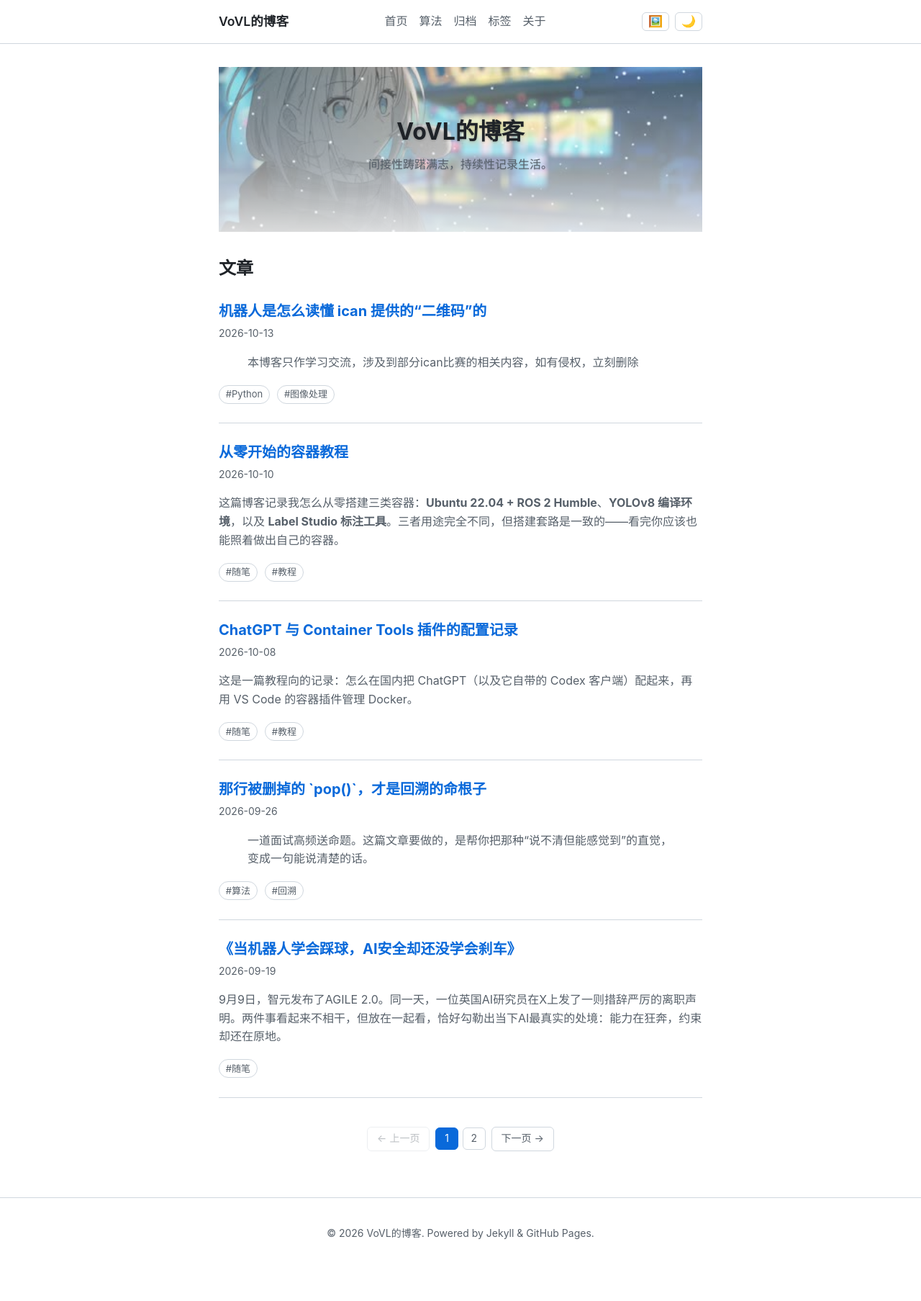
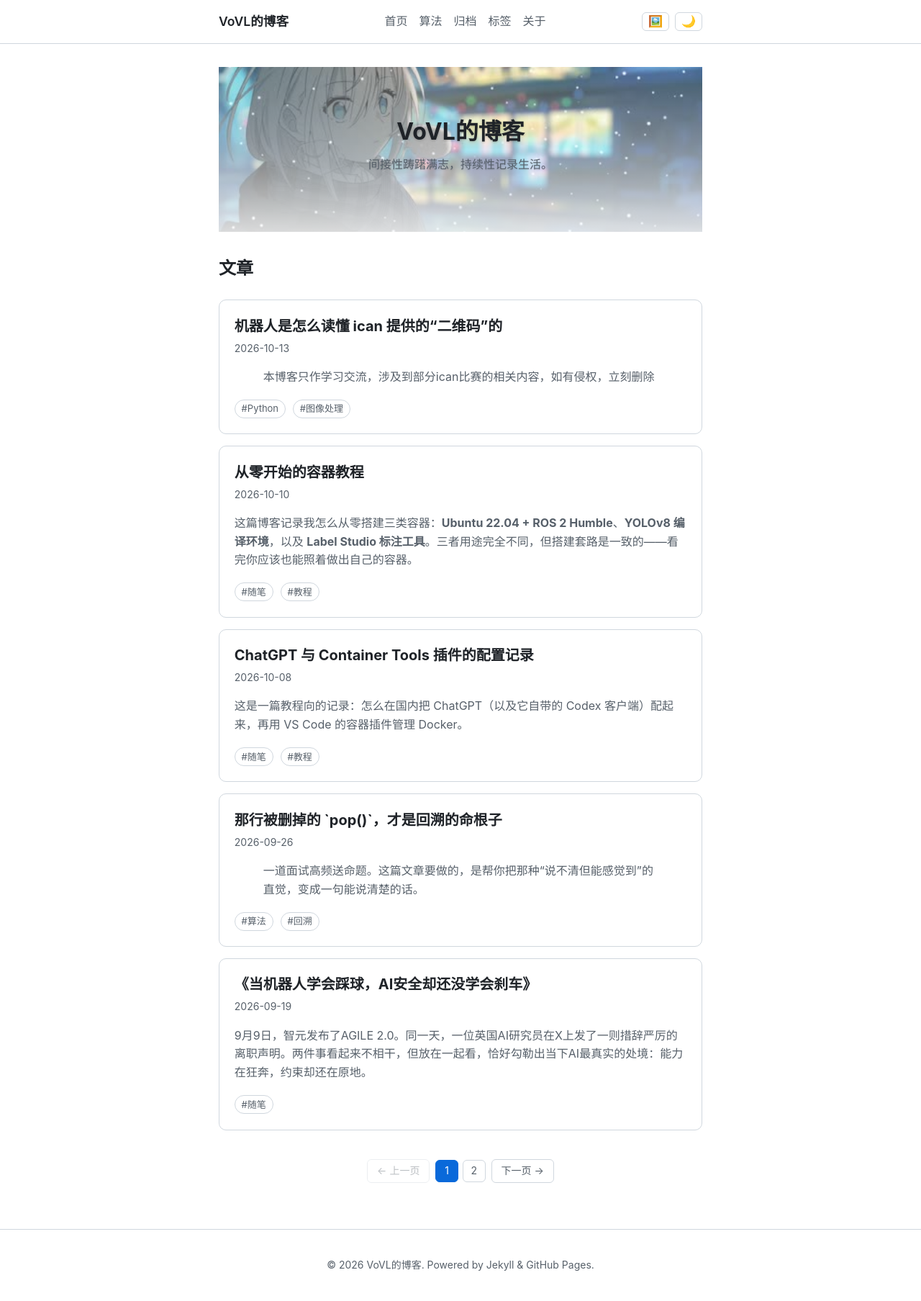
Before and after one commit to VoVL773/VoVL773.github.io, a Jekyll site: the page built from index.html, in a window 1280 px wide. Shown: the whole page at 72% size. Built offline with Jekyll 4.4.1, drawn with Linux system fonts in a browser that asks for light colours; the list of posts is cut into pages by our own code; before the commit the page ends 1762 px from its top, so only the background shows below that.

Commit message:
perf:更新主页样式

```diff
--- a/_layouts/home.html
+++ b/_layouts/home.html
@@ -28,6 +28,8 @@ layout: default
   {% if paginator %}
   {% for post in paginator.posts %}
   <article class="post-list-item">
+    <!-- 整张卡片可点击的覆盖层(标签因其 z-index 更高仍可单独点击) -->
+    <a class="post-card-link" href="{{ post.url | relative_url }}" aria-label="阅读文章:{{ post.title }}"></a>
     <h2 class="post-list-title">
       <a href="{{ post.url | relative_url }}">{{ post.title }}</a>
     </h2>
--- a/assets/css/main.scss
+++ b/assets/css/main.scss
@@ -222,18 +222,45 @@ a:hover {
 }
 
 .post-list-item {
-  padding-bottom: 1.5rem;
-  margin-bottom: 1.5rem;
-  border-bottom: 1px solid var(--border);
+  position: relative;
+  padding: 1.2rem 1.3rem;
+  margin-bottom: 1rem;
+  border: 1px solid var(--border);
+  border-radius: 10px;
+  background: var(--bg);
+  transition: border-color 0.15s, box-shadow 0.15s, transform 0.15s;
+}
+
+.post-list-item:hover {
+  border-color: var(--link);
+  box-shadow: 0 4px 14px rgba(0, 0, 0, 0.08);
+  transform: translateY(-2px);
+}
+
+/* 覆盖整张卡片的跳转链接:绝对定位铺满,使整卡可点击 */
+.post-card-link {
+  position: absolute;
+  inset: 0;
+  z-index: 1;
 }
 
 .post-list-item:last-child {
-  border-bottom: none;
+  margin-bottom: 0;
 }
 
 .post-list-title {
   margin: 0 0 0.25rem;
   font-size: 1.25rem;
+  position: relative;
+  z-index: 2;
+}
+
+.post-list-title a {
+  color: var(--text);
+}
+
+.post-list-item:hover .post-list-title a {
+  color: var(--link);
 }
 
 .post-list-date {
@@ -241,16 +268,22 @@ a:hover {
   color: var(--muted);
   font-size: 0.875rem;
   margin-bottom: 0.5rem;
+  position: relative;
+  z-index: 2;
 }
 
 .post-list-excerpt {
   color: var(--muted);
+  position: relative;
+  z-index: 2;
 }
 
 /* 首页文章列表:每篇文章下方的标签(胶囊样式,链接到 /tags/ 对应锚点) */
 .post-list-tags {
   margin-top: 0.5rem;
   font-size: 0.8125rem;
+  position: relative;
+  z-index: 2;
 }
 
 .post-list-tags a {
```
